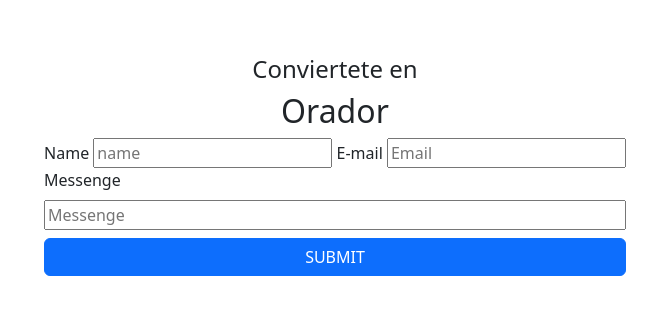
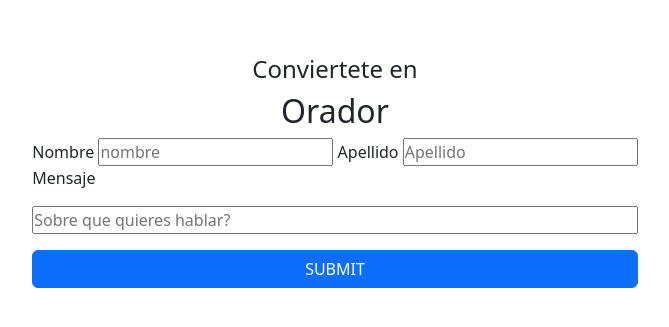
Before and after one commit to RedNickTechnologies/entregable_uno_c_a_c, a plain HTML site: page src/index.html in a window 1280 px wide. Shown: the part 2257-2584 px from the top of the page, without its empty margins (305-974 px from the left). Drawn offline with nearby package versions, Linux system fonts and the light colour scheme.

Commit message:
10) actualizacion, buscando eliminar espacios

```diff
--- a/src/index.html
+++ b/src/index.html
@@ -140,24 +140,22 @@
 
         <section>
 
-            <div class="form-orador">
+            <div class="container-fluid">
                 <h4 class="text-center">Conviertete en</h4>
                 <div class="d-flex justify-content-center">
                     <div class="form-conteiner"></div>
-                    <form class="formNick" action="./show_data.html" method="get">
+                    <form action="..." method="get">
                         <h2 class="d-flex justify-content-center">Orador</h2>
-                        <label for="name"> Name</label>
-                        <input type="text" placeholder="name" name="name" id="name">
-                        <label for="e-mail">E-mail</label>
-                        <input type="text" placeholder="Email" name="email" id="e-mail">
+                        <label for="name"> Nombre</label>
+                        <input type="text" placeholder="nombre" name="name" id="name">
+                        <label for="apellido">Apellido</label>
+                        <input type="text" placeholder="Apellido" name="apellido" id="apellido">
 
-                        <div class="d-grid gap-2">
-                            <label for="msg">Messenge</label>
-                            <input type="text" placeholder="Messenge" name="messenge" id="msg">
+                        <div class="d-grid gap-3">
+                            <label for="msg">Mensaje</label>
+                            <input type="text" placeholder="Sobre que quieres hablar?" name="messenge" id="msg">
                             <input type="submit" class="btn btn-primary" value="SUBMIT">
                         </div>
-
-                        <a href="./index.html" class="link">Return to Home</a>
                     </form>
                 </div>
             </div>
--- a/style/style.css
+++ b/style/style.css
@@ -1,3 +1,9 @@
+* {
+   padding: 0;
+   margin: 0;
+   box-sizing: border-box;
+}
+
 header {
     background: #353A40;
     display: inline-block;
@@ -78,7 +84,7 @@ header {
  }
 
  .form-orador{
-
+   padding: 60px;
  }
 
  h3,
--- a/style/style2.css
+++ /dev/null
@@ -1,65 +0,0 @@
-* {
-    margin: 0;
-    padding: 0;
-    box-sizing: border-box;
-    font-family: 'Lucida Sans', 'Lucida Sans Regular', 'Lucida Grande', 'Lucida Sans Unicode', Geneva, Verdana, sans-serif;
-}
-
-header {
-    background: #353A40;
-    width: 100%;
-    display: inline-block;
-}
-
-.logo img {
-    height: 75px;
-    vertical-align: middle;
-}
-
-h2 {
-    color: white;
-    display: inline-block;
-}
-
-section {
-    height: 80vh;
-    position: relative;
-}
-
-section>img {
-    height: 100%;
-}
-
-nav {
-    display: flex;
-}
-
-
-a {
-    color: white;
-    text-decoration: none;
-}
-
-.logo {
-    display: inherit;
-}
-
-.container-conferencia {
-    width: 50%;
-    position: absolute;
-    top: 50%;
-    right: 30px;
-    text-align: right;
-    color: white;
-}
-
-.enlace-1{
-    padding: 10px;
-    border: 2px solid white;
-    border-radius: 5px;
-
-}
-
-.enlace-2{
-    padding: 10px;
-}
```
